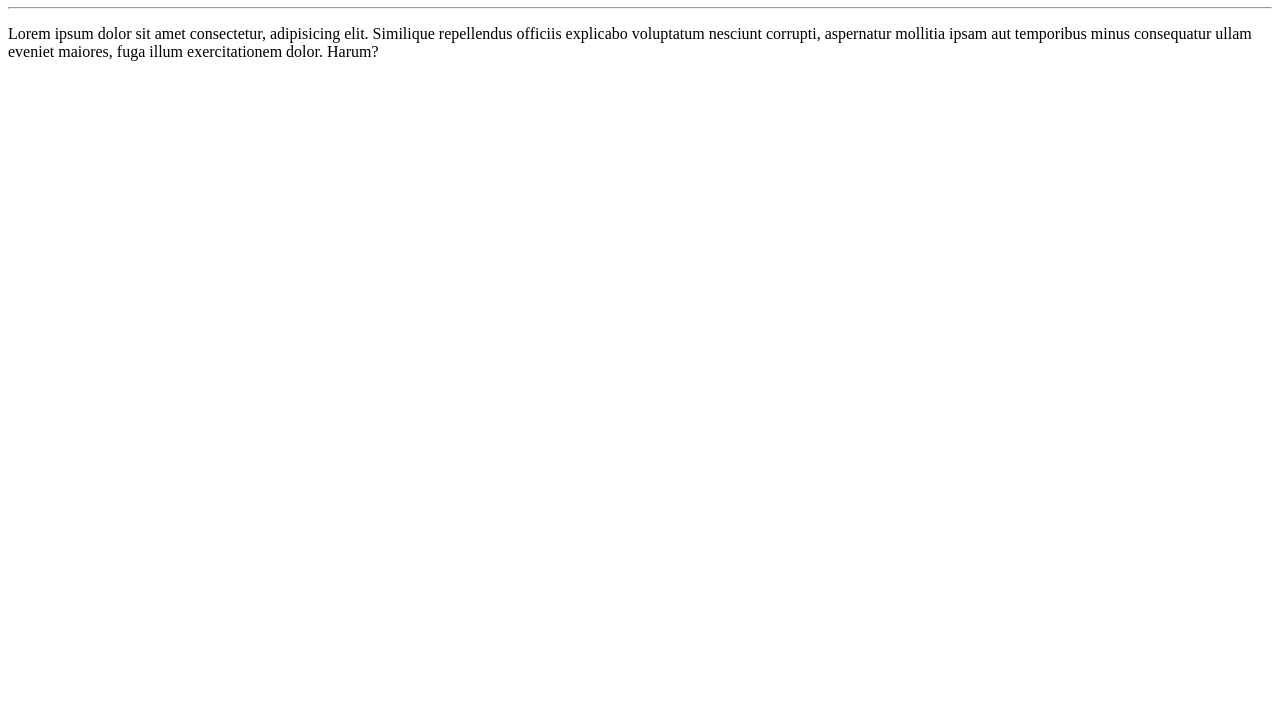
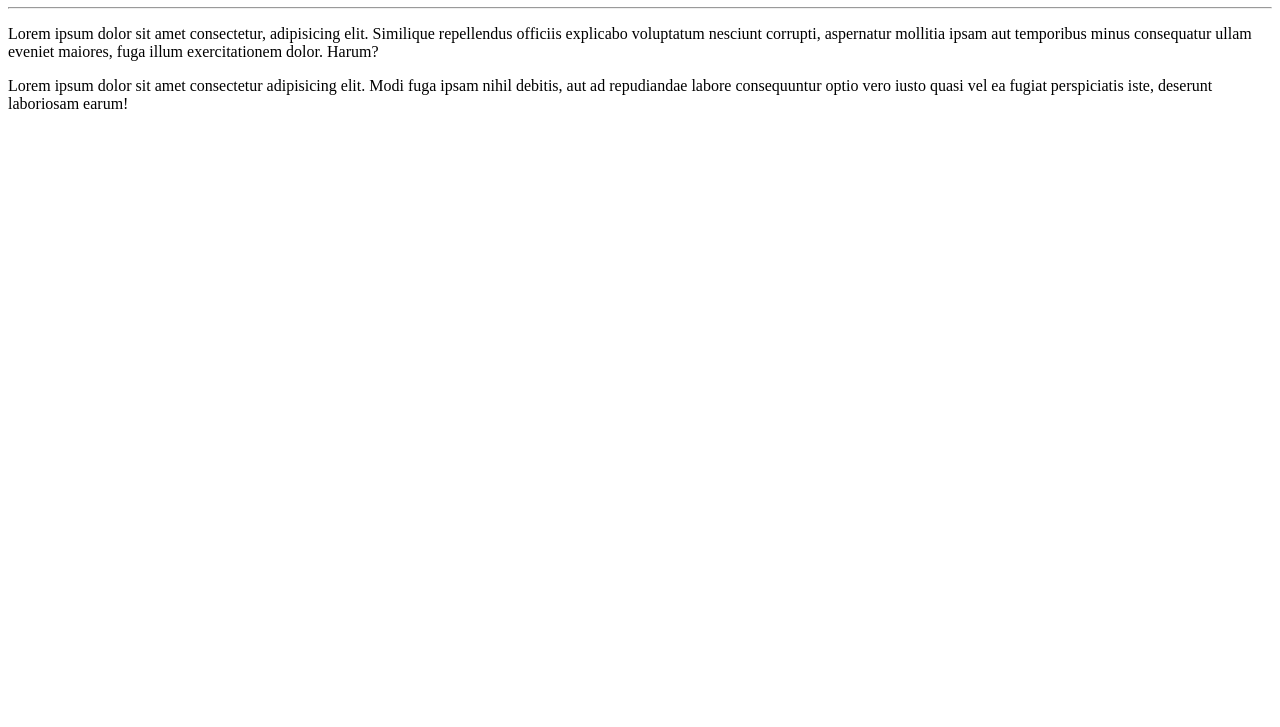
Before and after one commit to Lourenco44/Olamundo2, a plain HTML site: page Site exemplo/index.html in a window 1280 px wide. Shown: the part 73-800 px from the top of the page. Drawn offline with Linux system fonts and the light colour scheme.

Commit message:
adicionei umparagrafo

```diff
--- a/Site exemplo/index.html
+++ b/Site exemplo/index.html
@@ -10,5 +10,6 @@
     <h1>Olá , Mundo!</h1>
     <hr>
     <p>Lorem ipsum dolor sit amet consectetur, adipisicing elit. Similique repellendus officiis explicabo voluptatum nesciunt corrupti, aspernatur mollitia ipsam aut temporibus minus consequatur ullam eveniet maiores, fuga illum exercitationem dolor. Harum?</p>
+    <p>Lorem ipsum dolor sit amet consectetur adipisicing elit. Modi fuga ipsam nihil debitis, aut ad repudiandae labore consequuntur optio vero iusto quasi vel ea fugiat perspiciatis iste, deserunt laboriosam earum!</p>
 </body>
 </html>
```
